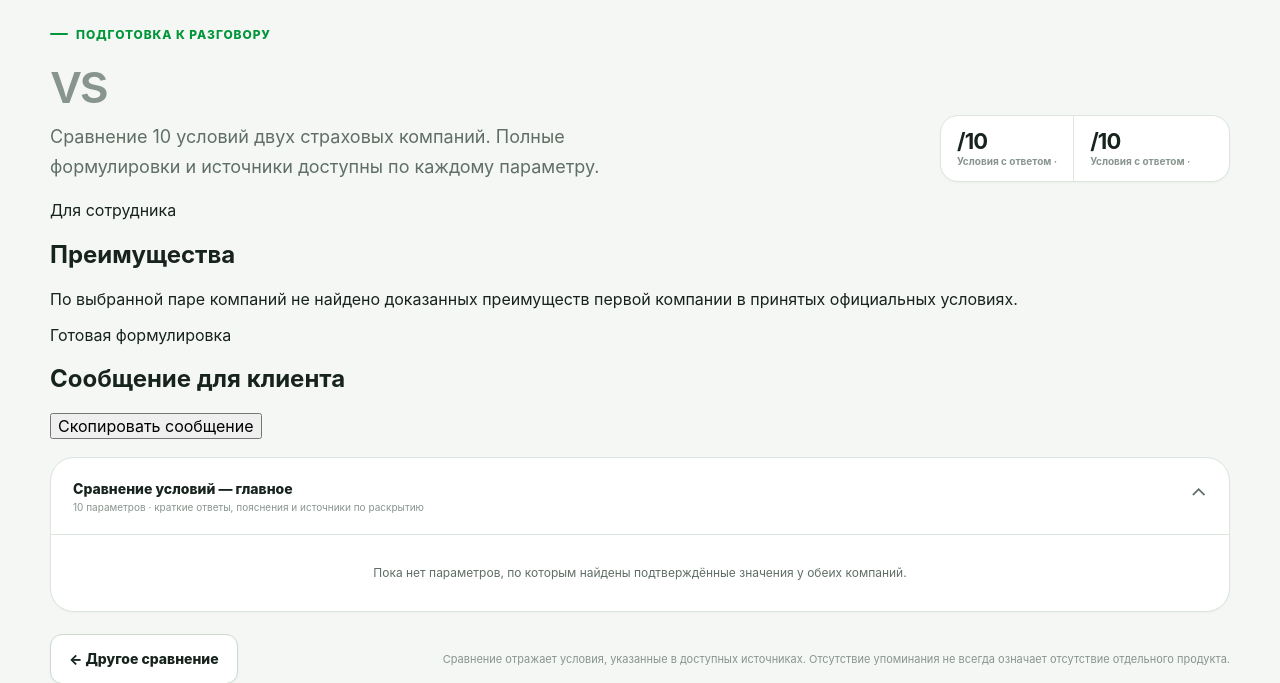
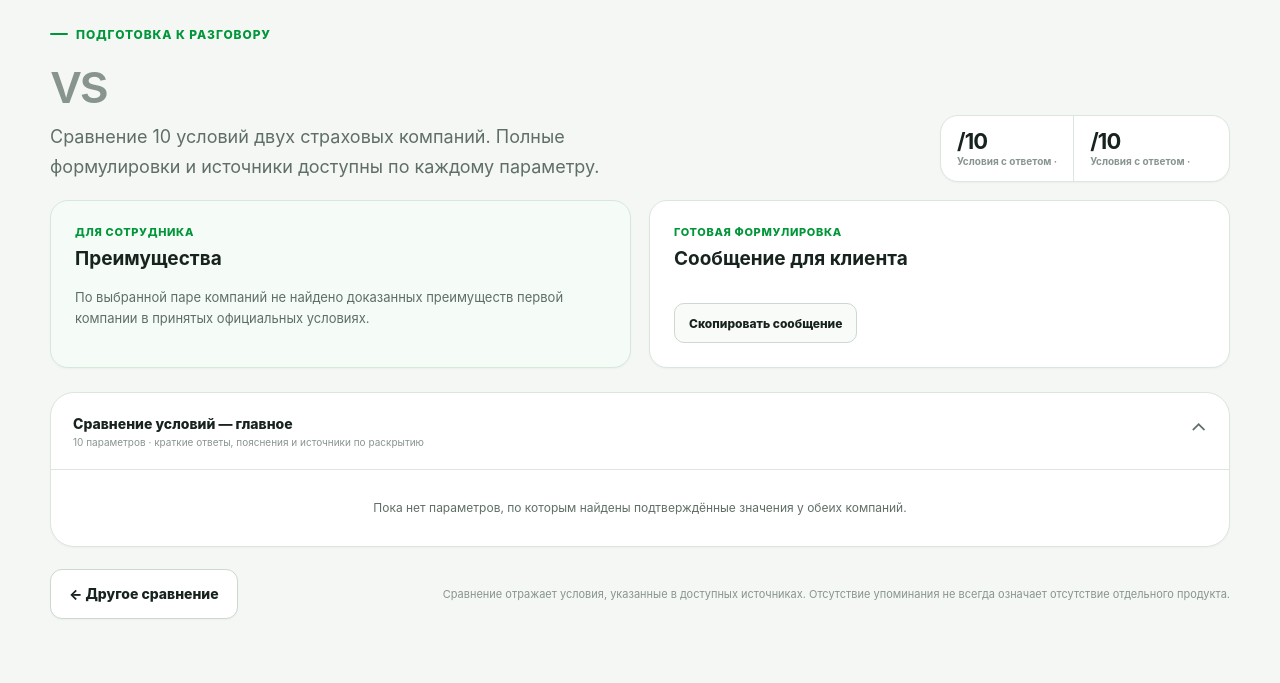
Before and after one commit to vilvetti-cloud/insurance-comparator, a Flask app: template templates/result.html in a window 1280 px wide. Shown: the part 139-822 px from the top of the page. After the commit the page ends 758 px from the top, so only its background shows below. Run offline with Flask 2, Linux system fonts and the light colour scheme; the template is opened without the code that fills it, so the values that code supplies are empty.

Commit message:
Make full conditions readable and style insight panels

```diff
--- a/static/app.css
+++ b/static/app.css
@@ -1943,3 +1943,117 @@ select:focus {
 .details-panel[open] > .details-panel__summary .details-panel__chevron {
   transform: rotate(180deg);
 }
+
+
+/* Result page: full source conditions and restored sales tools. */
+.comparison-table--compact {
+  min-width: 1080px;
+}
+.comparison-table--compact .value-block__text {
+  white-space: normal;
+  overflow: visible;
+  overflow-wrap: anywhere;
+  word-break: normal;
+  hyphens: auto;
+}
+.insight-grid {
+  display: grid;
+  grid-template-columns: minmax(0, 1fr) minmax(0, 1fr);
+  gap: 18px;
+  margin: 0 0 24px;
+  align-items: stretch;
+}
+.insight-card {
+  min-width: 0;
+  padding: 24px;
+  border: 1px solid var(--border);
+  border-radius: var(--radius-lg);
+  background: var(--surface);
+  box-shadow: var(--shadow-sm);
+}
+.insight-card--advantages {
+  background: #f5fbf6;
+  border-color: #d5e9db;
+}
+.insight-card--message {
+  background: #fff;
+}
+.insight-card__eyebrow {
+  margin-bottom: 8px;
+  color: var(--reso-green);
+  font-size: 11px;
+  font-weight: 850;
+  letter-spacing: .06em;
+  text-transform: uppercase;
+}
+.insight-card h2 {
+  margin: 0 0 16px;
+  font-size: 19px;
+  line-height: 1.3;
+}
+.insight-list {
+  margin: 0;
+  padding-left: 20px;
+  display: grid;
+  gap: 14px;
+}
+.insight-list li {
+  padding-left: 3px;
+  line-height: 1.5;
+  overflow-wrap: anywhere;
+}
+.insight-list li strong {
+  display: block;
+  font-size: 13px;
+}
+.insight-list li p {
+  margin: 5px 0 0;
+  color: var(--text-secondary);
+  font-size: 13px;
+  line-height: 1.55;
+}
+.insight-list--conditional {
+  margin-top: 10px;
+}
+.insight-subheading {
+  margin-top: 18px;
+  font-size: 12px;
+  font-weight: 800;
+}
+.insight-card__empty {
+  color: var(--text-secondary);
+  font-size: 13px;
+  line-height: 1.6;
+}
+.client-message {
+  margin: 0;
+  color: var(--text);
+  font-size: 14px;
+  line-height: 1.75;
+  white-space: pre-wrap;
+  overflow-wrap: anywhere;
+}
+.copy-message {
+  margin-top: 16px;
+  min-height: 40px;
+  border: 1px solid var(--border-strong);
+  border-radius: 10px;
+  padding: 0 14px;
+  background: var(--surface-subtle);
+  color: var(--text);
+  font: inherit;
+  font-size: 12px;
+  font-weight: 800;
+  cursor: pointer;
+}
+.copy-message:hover {
+  border-color: var(--reso-green);
+}
+@media (max-width: 760px) {
+  .insight-grid {
+    grid-template-columns: 1fr;
+  }
+  .insight-card {
+    padding: 18px;
+  }
+}
```
